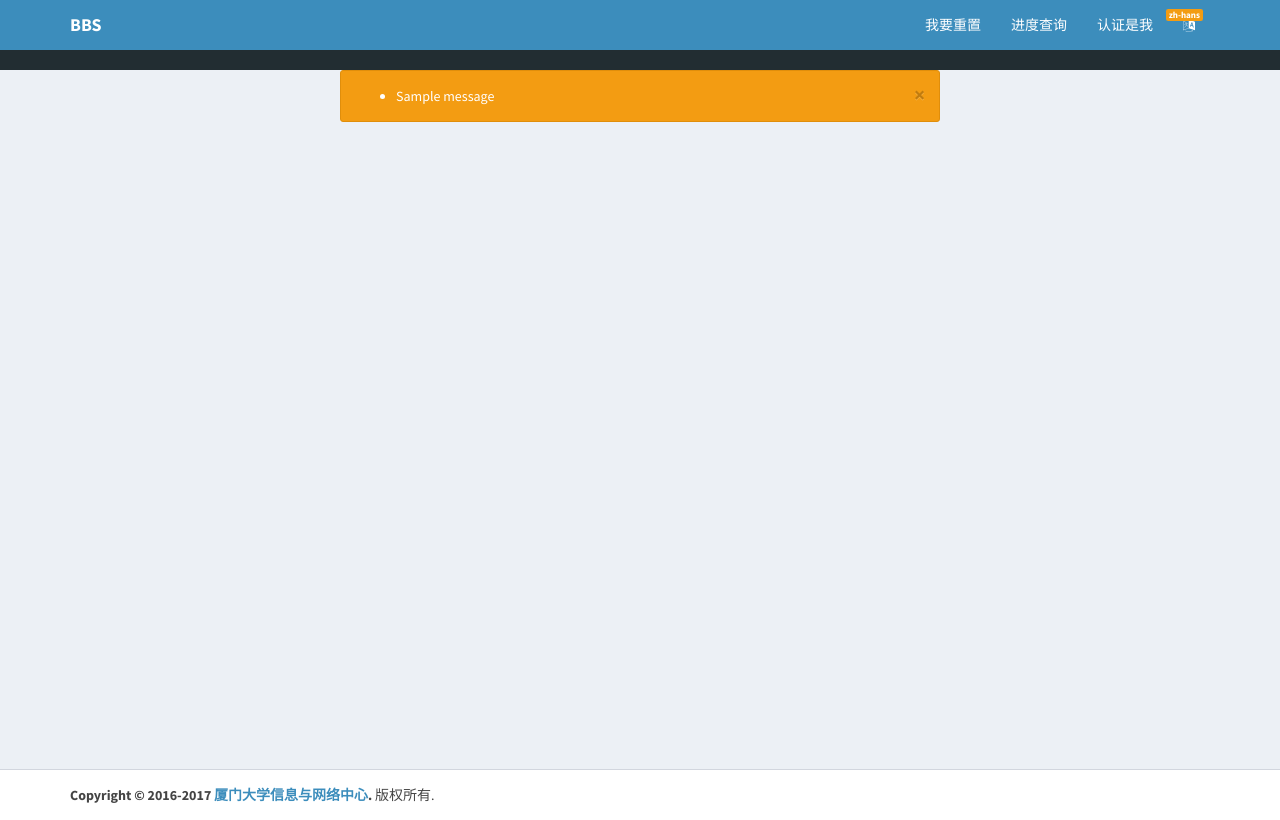
After one commit to yeawin/mswangdjango, a Django app: template mswang/bbs/templates/bbs/base.html in a window 1280 px wide. The commit adds this page. Run offline with Django 3.2, Linux system fonts and the light colour scheme; the template is opened without the code that fills it, so the values that code supplies are empty; tables that the repository leaves empty hold one stand-in row (values such as "Sample post"); one stand-in notice (Sample message) is shown; some libraries are stand-ins or nearby versions.

Commit message:
add base.html update README.md

```diff
--- /dev/null
+++ b/mswang/bbs/templates/bbs/base.html
@@ -0,0 +1,175 @@
+{% load static %}
+{% load i18n %}
+<!DOCTYPE html>
+<html>
+<head>
+  <meta charset="utf-8">
+  <meta http-equiv="X-UA-Compatible" content="IE=edge">
+  <title>{% block title %}PassAdmin{% endblock %}</title>
+  <meta name="description" content="{% block description %}{% endblock %}">
+  <!-- Tell the browser to be responsive to screen width -->
+  <meta content="width=device-width, initial-scale=1, maximum-scale=1, user-scalable=no" name="viewport">
+  <!-- Bootstrap 3.3.6 -->
+  <link rel="stylesheet" href="{% static 'AdminLTE/bootstrap/css/bootstrap.min.css' %}">
+  <!-- Font Awesome -->
+  <link rel="stylesheet" href="{% static 'font-awesome/css/font-awesome.min.css' %}">
+  <!-- Ionicons -->
+  <link rel="stylesheet" href="{% static 'ionicons/css/ionicons.min.css' %}">
+  <!-- Theme style -->
+  <link rel="stylesheet" href="{% static 'AdminLTE/dist/css/AdminLTE.min.css' %}">
+  <!-- AdminLTE Skins. Choose a skin from the css/skins
+       folder instead of downloading all of them to reduce the load. -->
+  <link rel="stylesheet" href="{% static 'AdminLTE/dist/css/skins/_all-skins.min.css' %}">
+  <style type="text/css">
+    .dropdown-language .active{
+        background-color: rgb(60, 141, 188);
+        color:#fff;
+    }
+    .navbar-nav>.notifications-menu>.dropdown-menu>li.active .menu>li>a{
+        color:#fff;
+    }
+    .navbar-nav>.notifications-menu>.dropdown-menu>li.active .menu>li>a:hover{
+        background-color: rgb(60, 141, 188);
+    }
+  </style>
+  <!--[if lt IE 9]>
+  <script src="https://oss.maxcdn.com/html5shiv/3.7.3/html5shiv.min.js"></script>
+  <script src="https://oss.maxcdn.com/respond/1.4.2/respond.min.js"></script>
+  <![endif]-->
+</head>
+<body class="hold-transition skin-blue layout-top-nav">
+<div class="wrapper">
+
+  <header class="main-header">
+    <nav class="navbar navbar-static-top">
+      <div class="container">
+        <div class="navbar-header">
+          <a href="/" class="navbar-brand"><b>BBS</b></a>
+<!--           <button type="button" class="navbar-toggle collapsed" data-toggle="collapse" data-target="#navbar-collapse">
+            <i class="fa fa-bars"></i>
+          </button> -->
+        </div>
+
+        <!-- Collect the nav links, forms, and other content for toggling -->
+        <div class="collapse navbar-collapse pull-left" id="navbar-collapse">
+          <form class="navbar-form hidden" action="{% url 'set_language' %}" method="post" id="langform">
+            {% csrf_token %}
+            <!-- <input name="next" type="hidden" value="{{ request.resolver_match.url_name }}" /> -->
+            <input name="language" type="hidden" value="" />
+          </form>
+        </div>
+        <!-- /.navbar-collapse -->
+        <!-- Navbar Right Menu -->
+        <div class="navbar-custom-menu">
+          <ul class="nav navbar-nav">
+            <li class="dropdown">
+              <!-- Menu toggle button -->
+              <a href="#" class="dropdown-toggle">
+                {{ _("我要重置") }}
+              </a>
+            </li>
+            <li class="dropdown">
+              <!-- Menu toggle button -->
+              <a href="#" class="dropdown-toggle">
+                {{ _("进度查询") }}
+              </a>
+            </li>
+            <li class="dropdown">
+              <!-- Menu toggle button -->
+              <a href="/pa/accounts/login/" class="dropdown-toggle">
+                {{ _("认证是我") }}
+              </a>
+            </li>
+            <!-- Messages: style can be found in dropdown.less-->
+            <!-- Notifications Menu -->
+            <form class="navbar-form hidden" action="#" method="post" id="langform">
+              {% csrf_token %}
+              <!-- <input name="next" type="hidden" value="{{ request.resolver_match.url_name }}" /> -->
+              <input name="language" type="hidden" value="" />
+            </form>
+            <li class="dropdown notifications-menu">
+                {% get_current_language as LANGUAGE_CODE %}
+                <!-- Menu toggle button -->
+                <a href="#" class="dropdown-toggle" data-toggle="dropdown">
+                  <i class="fa fa-language"></i>
+                  <span class="label label-warning">{{ LANGUAGE_CODE }}</span>
+                </a>
+                <ul class="dropdown-menu dropdown-language">
+
+                  <!-- Current language: {{ LANGUAGE_CODE }} -->
+                  {% get_language_info_list for LANGUAGES as languages %}
+                  {% for language in languages %}
+                  <li {% if language.code == LANGUAGE_CODE %} class="active" {% endif %}>
+                    <!-- Inner Menu: contains the notifications -->
+                    <ul class="menu">
+                      <li><!-- start notification -->
+                        <a href="{% if language.code == LANGUAGE_CODE %}javascript:void(0);{% else %}javascript:set_language('{{ language.code }}'){% endif %}">
+                          <i class="fa fa-language text-aqua"></i>  {{ language.name_local }} ({{ language.code }})
+                        </a>
+                      </li>
+                      <!-- end notification -->
+                    </ul>
+                  </li>
+                  {% endfor %}
+                </ul>
+            </li>
+            <!-- Tasks Menu -->
+          </ul>
+        </div>
+        <!-- /.navbar-custom-menu -->
+      </div>
+      <!-- /.container-fluid -->
+    </nav>
+  </header>
+  <!-- Content Wrapper. Contains page content -->
+  <div class="content-wrapper">
+    {% if messages %}
+      <div class="error-page">
+        <div class="alert alert-warning alert-dismissible" role="alert">
+          <button type="button" class="close" data-dismiss="alert"><span aria-hidden="true">&times;</span><span class="sr-only">Close</span></button>
+           <ul>
+            {% for message in messages %}
+            <li{% if message.tags %} class="{{ message.tags }}"{% endif %}>{{ message }}</li>
+            {% endfor %}
+           </ul>
+          </div>
+        </div>
+  {% endif %}
+
+  {% block content %}
+
+  {% endblock %}
+
+
+  </div>
+  <!-- /.content-wrapper -->
+  <footer class="main-footer">
+    <div class="container">
+      <strong>Copyright &copy; 2016-2017 <a href="http://inc.xmu.edu.cn">{{ _("厦门大学信息与网络中心") }}</a>.</strong> {{ _("版权所有") }}.
+    </div>
+  </footer>
+</div>
+<!-- ./wrapper -->
+
+<!-- jQuery 2.2.3 -->
+<script src="{% static 'AdminLTE/plugins/jQuery/jquery-2.2.3.min.js' %}"></script>
+<!-- jQuery UI 1.11.4 -->
+<script src="{% static 'AdminLTE/plugins/jQueryUI/jquery-ui.min.js' %}"></script>
+<!-- <script src="https://code.jquery.com/ui/1.11.4/jquery-ui.min.js"></script> -->
+<!-- Resolve conflict in jQuery UI tooltip with Bootstrap tooltip -->
+<script>
+  $.widget.bridge('uibutton', $.ui.button);
+</script>
+<!-- Bootstrap 3.3.6 -->
+<script src="{% static 'AdminLTE/bootstrap/js/bootstrap.min.js' %}"></script>
+<!-- AdminLTE App -->
+<script src="{% static 'AdminLTE/dist/js/app.min.js' %}"></script>
+<script type="text/javascript">
+  function set_language(lang)
+  {
+    $('input[name=language]').val(lang);
+    $('#langform').submit();
+  }
+</script>
+</body>
+</html>
```
Also changed, not shown: mswang/bbs/templates/bbs/login.html (+60 -1 lines), README.md.
